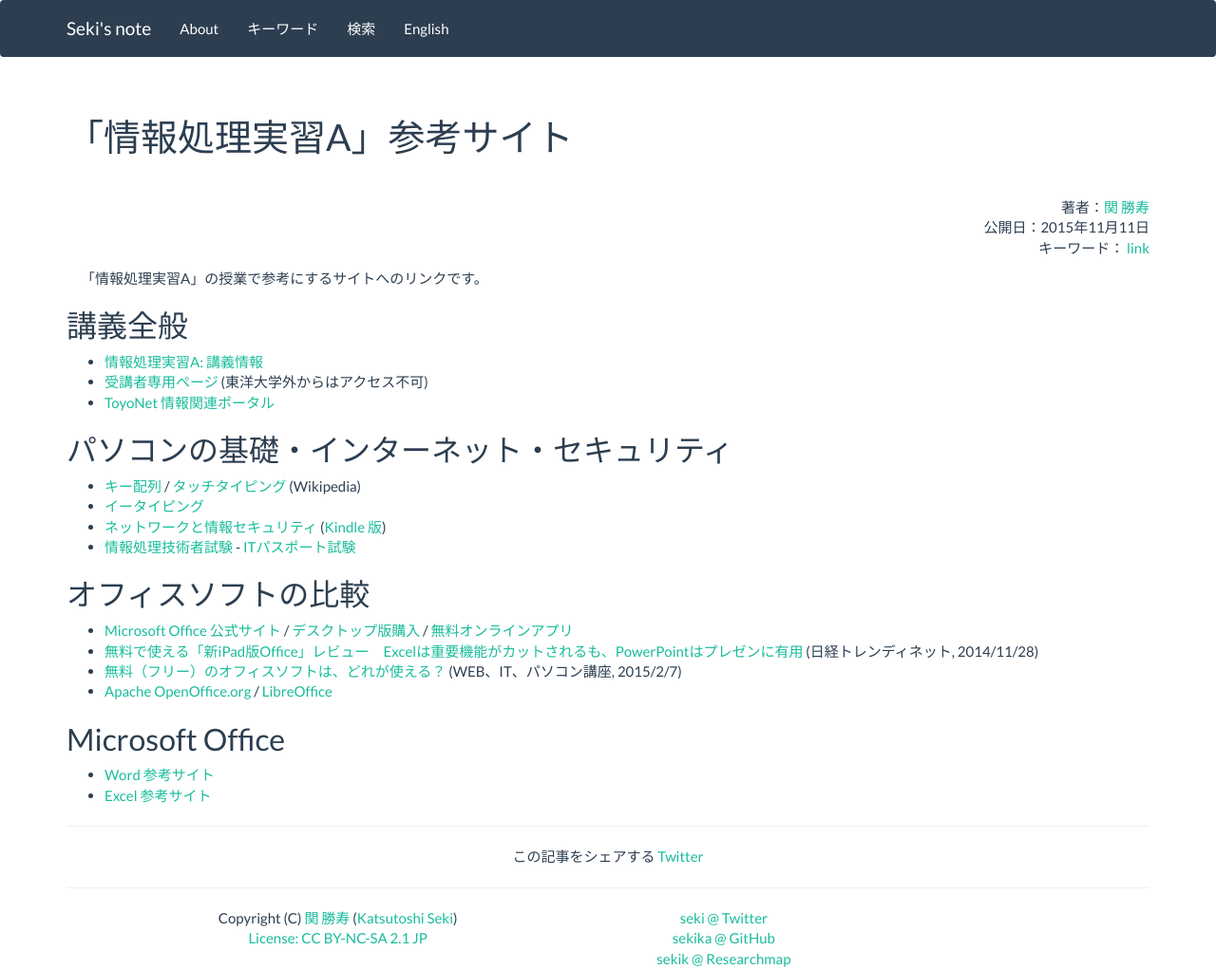
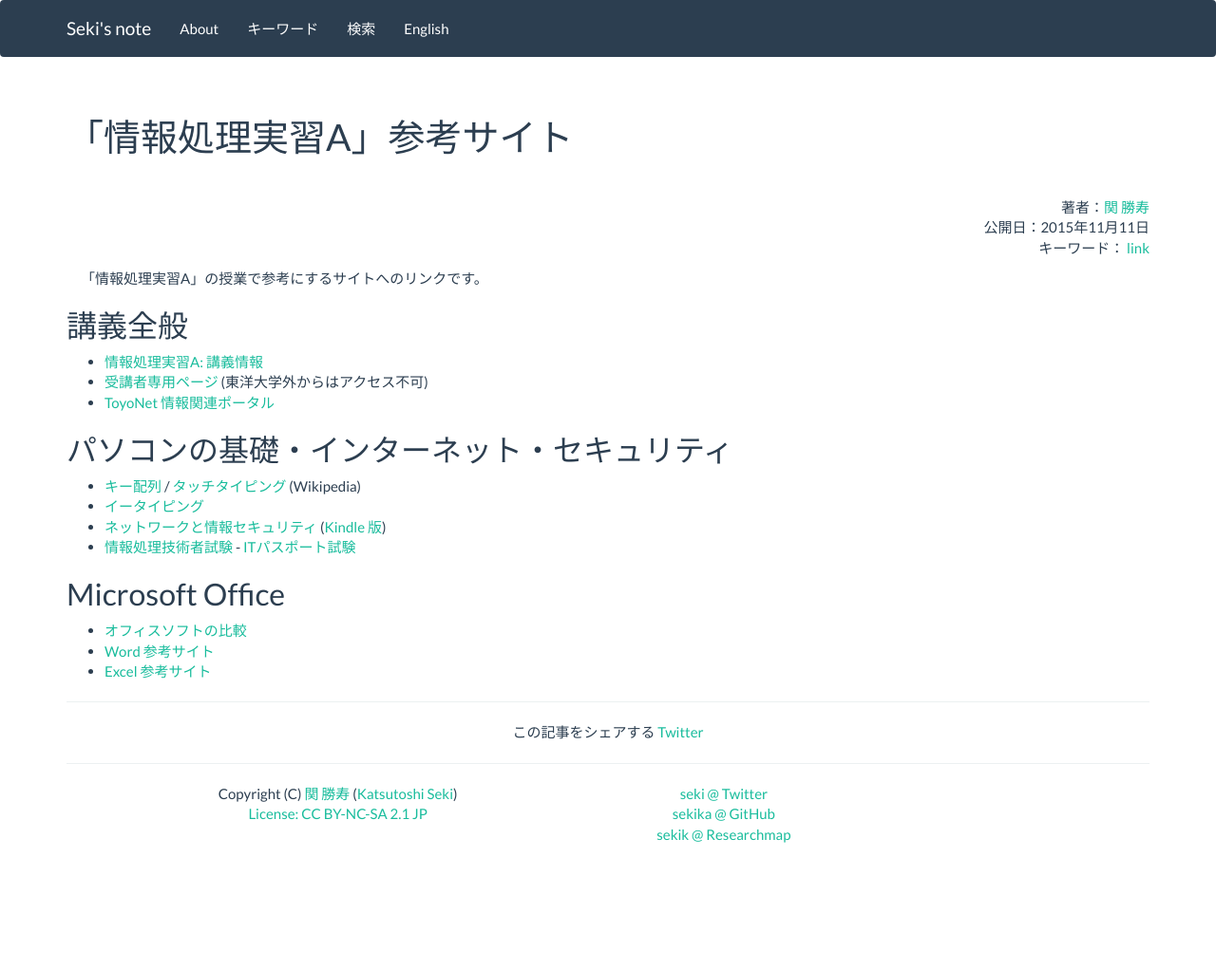
Before and after one commit to sekika/sekika.github.io, a Jekyll site: the page built from _posts/2015-11-11-joho-a-link.md, in a window 1280 px wide. Shown: the whole page at 95% size. Built offline with Jekyll 4.4.1, drawn with Linux system fonts in a browser that asks for light colours; nearby versions of some CDN libraries; comment, search, counter and statistics services are not loaded; after the commit the page ends 900 px from its top, so only the background shows below that.

Commit message:
Update link

```diff
--- a/_posts/2015-11-11-joho-a-link.md
+++ b/_posts/2015-11-11-joho-a-link.md
@@ -18,14 +18,8 @@ tag: link
 - [ネットワークと情報セキュリティ](http://www2.toyo.ac.jp/~seki_k/security/) (<a href="http://www.amazon.co.jp/%E3%83%8D%E3%83%83%E3%83%88%E3%83%AF%E3%83%BC%E3%82%AF%E3%81%A8%E6%83%85%E5%A0%B1%E3%82%BB%E3%82%AD%E3%83%A5%E3%83%AA%E3%83%86%E3%82%A3-ebook/dp/B00ADA0MC8">Kindle 版</a>)
 - [情報処理技術者試験](https://www.jitec.ipa.go.jp/) - [ITパスポート試験](https://www3.jitec.ipa.go.jp/JitesCbt/index.html)
 
-## オフィスソフトの比較
-
-- [Microsoft Office 公式サイト](http://www.microsoft.com/ja-jp/office/) / [デスクトップ版購入](https://products.office.com/ja-jp/buy/compare-microsoft-office-products) / [無料オンラインアプリ](https://www.office.com/?omkt=ja-JP)
-- [無料で使える「新iPad版Office」レビュー　Excelは重要機能がカットされるも、PowerPointはプレゼンに有用](http://trendy.nikkeibp.co.jp/article/pickup/20141126/1061485/) (日経トレンディネット, 2014/11/28)
-- [無料（フリー）のオフィスソフトは、どれが使える？](http://itwebkatuyou.com/1852) (WEB、IT、パソコン講座, 2015/2/7)
-- [Apache OpenOffice.org](http://www.openoffice.org/ja/) / [LibreOffice](http://ja.libreoffice.org/)
-
 ## Microsoft Office
 
-- [Word 参考サイト](http://sekika.github.io/2015/11/06/word-link/)
-- [Excel 参考サイト](http://sekika.github.io/2015/11/10/excel-link/)
+- [オフィスソフトの比較]({% post_url 2015-11-12-office-soft %})
+- [Word 参考サイト]({% post_url 2015-11-06-word-link %})
+- [Excel 参考サイト]({% post_url 2015-11-10-excel-link %})
```
Also changed, not shown: _posts/2015-11-06-word-link.md (+3 -2 lines), _posts/2015-11-10-excel-link.md (+3 -2 lines).
